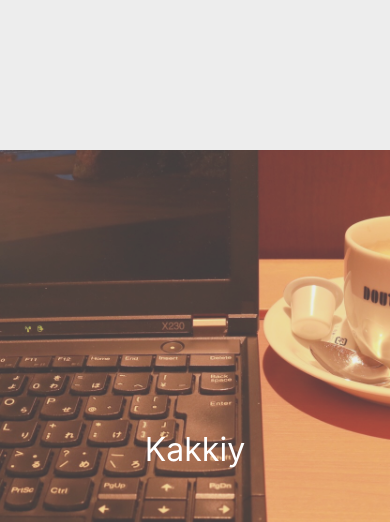
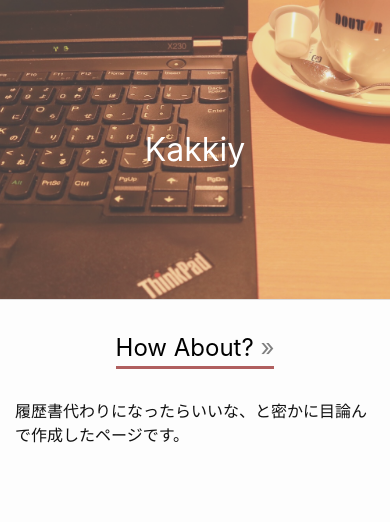
Before and after one commit to NNN-kakimoto/mySite, a Jekyll site: the page built from index.md, in a window 390 px wide. Shown: the top 522 px of the page. Built offline with Jekyll 4.4.1, drawn with Linux system fonts in a browser that asks for light colours; grey boxes are pictures that could not be loaded.

Commit message:
モバイル時の画像ガタガタ問題を力ずくで対処

```diff
--- a/_includes/css/main.scss
+++ b/_includes/css/main.scss
@@ -526,19 +526,11 @@
 	background-repeat: no-repeat;
 	background-position: center center;
 }
-@media screen and (max-width: 575px) {
-	.fixed-bg{
-		height: 100%;
-		background-attachment: scroll;
-		background-size: auto 600px;
-	}
-}
 .cover{
 	width: 100%;
 	height: 100vh;
 	background-color: rgba(200,200,200, 0.3);
 }
-
 .index-header {
 	//border-top: 5px solid #424242;
 	border-bottom: 1px solid #e8e8e8;
@@ -561,6 +553,30 @@
 		color: white;
 	}
 }
+@media screen and (max-width: 575px) {
+	.index-header{
+		height: 300px;
+		.index-title{
+			margin: 0;
+			height: 300px;
+			line-height: 300px;
+		}
+	}
+	.cover{
+		height: 300px;
+	}
+	.fixed-bg{
+		background-size: 750px 500px;
+		background-attachment: scroll;
+		min-height: 300px !important;
+	}
+	.scroll-text{
+		margin: 0 !important;
+	}
+}
+
+
+
 .flex{
 	display: flex;
 	flex-wrap: wrap;
```
